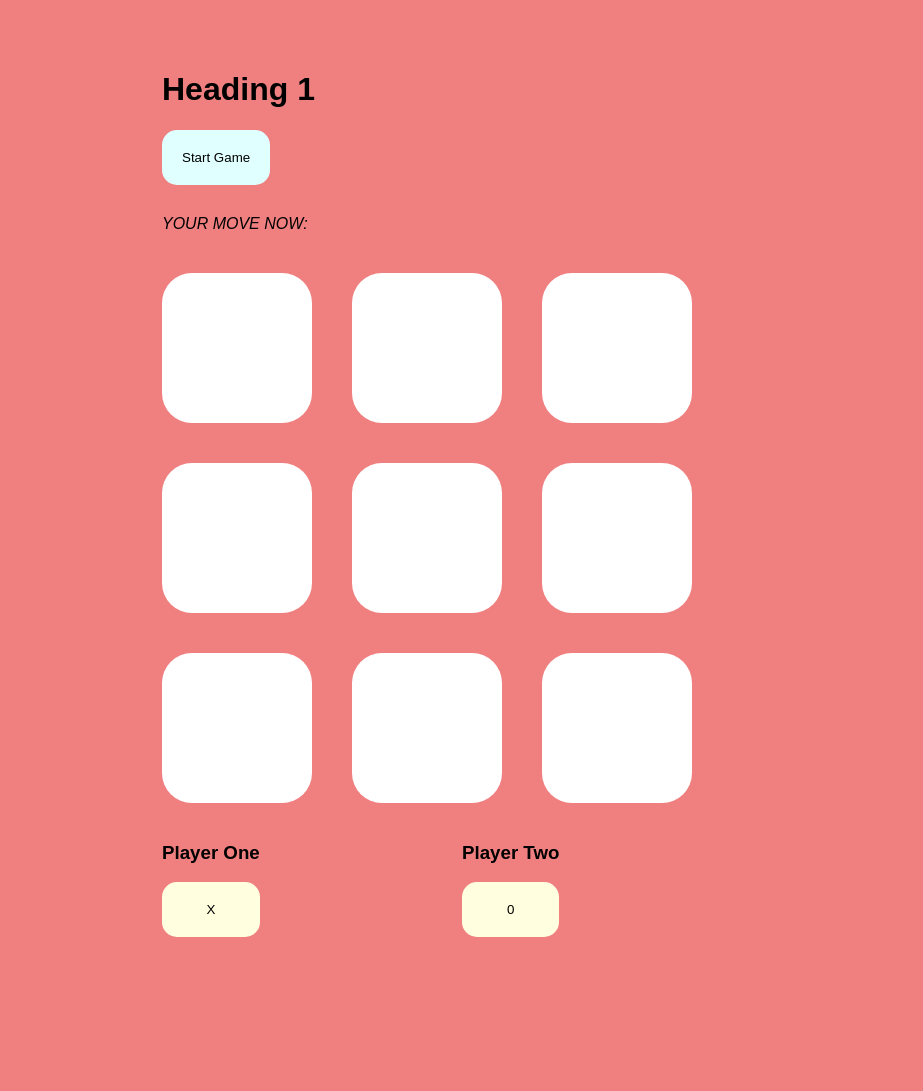
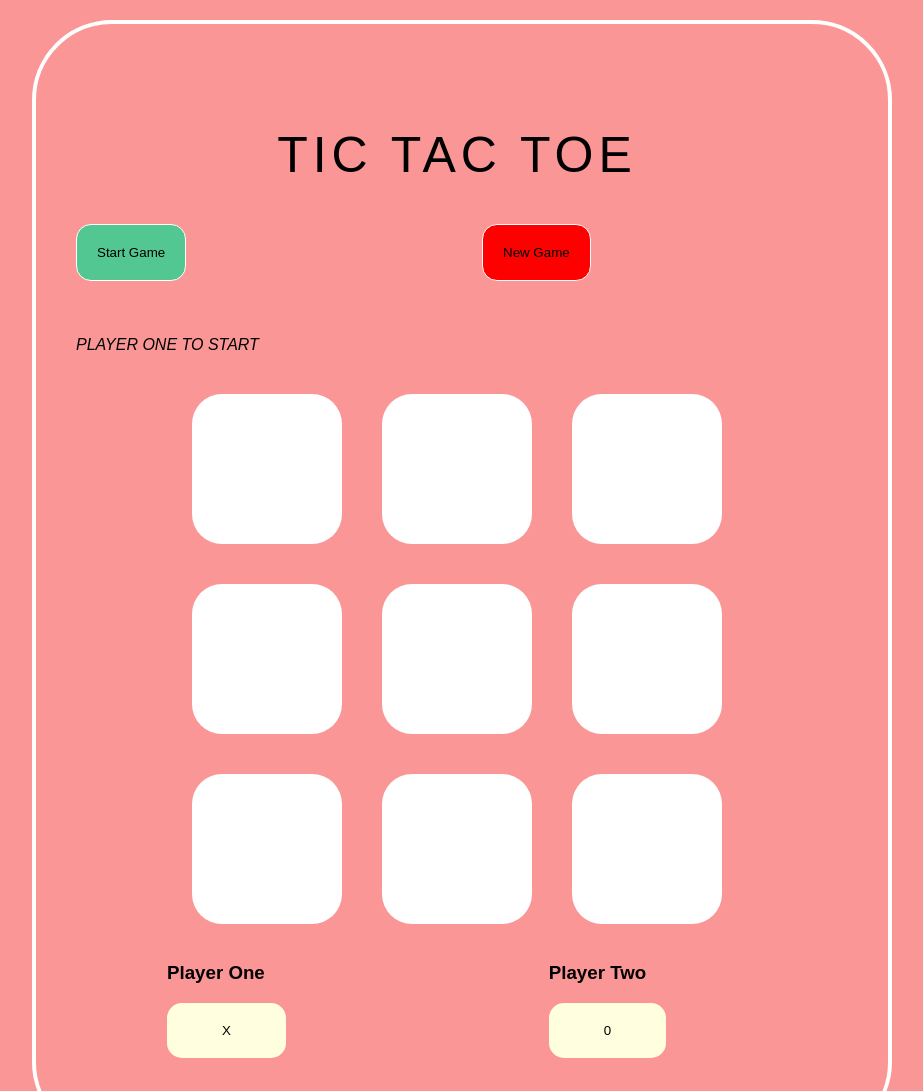
Before and after one commit to Shell111/tic-tac-toe, a plain HTML site: page index.html in a window 1280 px wide. Shown: the top 1091 px of the page, without its empty margins (178-1101 px from the left). Before the commit the page ends 967 px from the top, so only its background shows below. Drawn offline with Linux system fonts and the light colour scheme.

Commit message:
win functionality added

```diff
--- a/index.html
+++ b/index.html
@@ -10,22 +10,28 @@
   <title>Tic Tac Toe</title>
 </head>
 <body>
+  <section class="container">
     <header>
-    <h1>Heading 1</h1>
+      <h1>Tic Tac Toe</h1>
     </header>
 
+    <section class="operators">
       <div class="start-game">
         <button>Start Game</button>
-
-    <div class="current-player">
-      <h3 class="current-move">Current player</h3>
       </div>
+        <div id="new-game">
+          <button>New Game</button>
+      </div>
+    </section>
+    <div class="current-player" id="game-result">
+      <h3 class="current-move"></h3>
     </div>
 
+
     <main id="game-grid">
-    <div class="box" data-cell="0" id="cell-1"></div>
-    <div class="box" data-cell="1" id="cell-2"></div>
-    <div class="box" data-cell="2" id="cell-3"></div>
+      <div class="box" class="data-cell-0" id="cell-1"></div>
+      <div class="box" class="data-cell=1" id="cell-2"></div>
+      <div class="box" class="date-cell=2" id="cell-3"></div>
       <div class="box" data-cell="3" id="cell-4"></div>
       <div class="box" data-cell="4" id="cell-5"></div>
       <div class="box" data-cell="5" id="cell-6"></div>
@@ -45,5 +51,7 @@
       </div>
     </section>
 
+  </section>
+
 </body>
 </html>
--- a/main.js
+++ b/main.js
@@ -1,95 +1,213 @@
-// In set up / planning mode
-
 // Player elements
 let playerOne = document.querySelector('#player-one');
 let playerTwo = document.querySelector('#player-two');
 let currentPlayer = document.querySelector('.current-player')
-let currentMove = ''
-currentPlayer.innerHTML = "Your move now: " + currentMove;
+let currentMove = ' '
+currentPlayer.innerHTML = "Player one to start";
+let gameResult = document.querySelector('#game-result')
 
 // Start button
 let startGameButton = document.querySelector('.start-game')
 startGameButton.addEventListener('click', function(event) {
-  alert('player one to start')
+  alert('Player one to start')
 })
 
-// Game cells as empty array, to be allocated as turns taken
-let gameGrid = ['','','','','','','','','',]
+//function colorChange
 
+function backgroundChangeOne(){
+  event.target.style.backgroundColor = 'lightcyan';
+  event.target.textContent = 'X';
+  event.target.style.fontSize = '80px';
+  event.target.style.justifyContent = 'center';
+}
+console.dir(document.querySelector('.box'))
 
-// All winning combinations in arrays
-// All combos in nested array
-const winningCombos = [
-  [0,1,2],
-  [3,4,5],
-  [6,7,8],
-  [0,3,6],
-  [1,4,7],
-  [2,5,8],
-  [0,4,8],
-  [2,4,6],
-]
-
-// Each combo into separate array - may not be needed
-const firstRow = ['#cell-1', '#cell-2', '#cell-3']
-
-const secondRow = ['#cell-4', '#cell-5', '#cell-6']
-
-const thirdRow = ['#cell-7', '#cell-8', '#cell-9']
-
-const firstColumn = ['#cell-1', '#cell-4', '#cell-7']
-
-const secondColumn = ['#cell-2', '#cell-5', '#cell-8']
-
-const thirdColumn = ['#cell-3', '#cell-6', '#cell-9']
-
-const firstDiagonal = ['#cell-1', '#cell-5', '#cell-9']
-
-const secondDiagonal = ['#cell-3', '#cell-5', '#cell-7']
-
-// All boxes into a nodelist
-const boxes = document.querySelectorAll('.box');
-
-// Selecting the boxes
-const selectEachBox =
-function(){
-  event
-  const selectBox = event.target;
-  //console.log(event.target)
-  const selectBoxRange = parseInt(selectBox.getAttribute('data-cell'))
-  console.log(selectBox, selectBoxRange)
+function backgroundChangeTwo(){
+  event.target.style.backgroundColor = 'lightyellow'
+  event.target.textContent = 'O';
+  event.target.style.fontSize = '80px';
+  event.target.style.justifyContent = 'center';
 }
 
-// function to find the index of the box
-function checkBoxes(node){
-  boxes.forEach(function(boxes) {
-    boxes.addEventListener('click', selectEachBox)
-  })
-}
-checkBoxes()
+// Turn taking
+let turnTracking = 9
+let maxMoves = turnTracking
 
-// Convert boxes from NodeList to an array
-var boxesArr = Array.from(boxes);
-
-// loop to target each box and change innerText or bg-color
-for (let i = 0; i < boxesArr.length; i++) {
-  let boxClicked = boxesArr[i];
-  boxClicked.addEventListener('click', function(event){
-    boxClicked.style.backgroundColor = "lightcyan";
-    if (boxClicked.style.backgroundColor === "lightcyan"){
-      alert('next turn')
-    }
-  })
+function moves() {
+  // let turns = 9;
+  if (maxMoves %2 === 0 && maxMoves >= 0) {
+    maxMoves = maxMoves - 1;
+    maxMoves = true
+    backgroundChangeOne()
+    currentPlayer.textContent = "It's your turn Player 1"
+  } else if (maxMoves % 2 != 0 && maxMoves >= 0) {
+    maxMoves = false
+    backgroundChangeTwo()
+    currentPlayer.textContent = "It's your turn Player 2"
+  } else if (maxMoves > 9) {
+    alert('Game-over')
+  }
 }
 
 
+const turnTrackingMoves = document.querySelectorAll('.box');
+turnTrackingMoves[0].addEventListener('click', moves)
+turnTrackingMoves[1].addEventListener('click', moves)
+turnTrackingMoves[2].addEventListener('click', moves)
+turnTrackingMoves[3].addEventListener('click', moves)
+turnTrackingMoves[4].addEventListener('click', moves)
+turnTrackingMoves[5].addEventListener('click', moves)
+turnTrackingMoves[6].addEventListener('click', moves)
+turnTrackingMoves[7].addEventListener('click', moves)
+turnTrackingMoves[8].addEventListener('click', moves)
 
-// Another loop to target each box.inner text
-//for (let i = 0; i < boxesArr.length; i++) {
-  //let clickedBox = boxesArr[i]
-  //clickedBox.addEventListener('click', function(event) {
-  //event.target.innerText = "X";
+//Extra listeners for game playing function
 
-  //if (clickedBox.innerText === 'X' ){
-    //alert('next turn')
-  //}
+const grid = document.querySelectorAll('.box');
+
+// Refresh button
+
+const refreshButton = document.querySelector('#new-game')
+refreshButton.addEventListener('click', function() {
+  for (var i = 1;i <= 9;i++) {
+      var cellID = "cell-" + i;
+      document.getElementById(cellID).innerText = "";
+      document.getElementById(cellID).style.backgroundColor = "";
+  }
+})
+
+
+const gridTurns = document.querySelectorAll('.box')
+
+gridTurns[0].addEventListener('click', gridCells)
+gridTurns[1].addEventListener('click', gridCells)
+gridTurns[2].addEventListener('click', gridCells)
+gridTurns[3].addEventListener('click', gridCells)
+gridTurns[4].addEventListener('click', gridCells)
+gridTurns[5].addEventListener('click', gridCells)
+gridTurns[6].addEventListener('click', gridCells)
+gridTurns[7].addEventListener('click', gridCells)
+gridTurns[8].addEventListener('click', gridCells)
+
+function gridCells(){
+  if (gridCells === 0){
+    gridCells++
+   } else if (gridCells >= 9) {
+    alert('game over!')
+  }
+}
+
+// Game cells as empty array, to be allocated as turns taken
+//const boxes = document.querySelectorAll('.box');
+//let gameValues = Array.from(boxes)
+//let gameGrid = ['','','','','','','','','',]
+//for (let j = 0; j <=9 ; j++) {
+//if (gameValues.innerHTML === "X" && "O")
+//  alert("wah!")
+//}
+
+
+// RESULTS - ROWS
+let firstCell = document.getElementById('cell-1')
+let secondCell = document.getElementById('cell-2')
+let thirdCell = document.getElementById('cell-3')
+firstCell.addEventListener('click', gamePlay)
+secondCell.addEventListener('click', gamePlay)
+thirdCell.addEventListener('click', gamePlay)
+
+let fourthCell = document.getElementById('cell-4')
+let fifthCell = document.getElementById('cell-5')
+let sixthCell = document.getElementById('cell-6')
+fourthCell.addEventListener('click', gamePlay)
+fifthCell.addEventListener('click', gamePlay)
+sixthCell.addEventListener('click', gamePlay)
+
+let seventhCell = document.getElementById('cell-7')
+let eigthCell = document.getElementById('cell-8')
+let ninthCell = document.getElementById('cell-9')
+seventhCell.addEventListener('click', gamePlay)
+eigthCell.addEventListener('click', gamePlay)
+ninthCell.addEventListener('click', gamePlay)
+
+
+// RESULTS FUNCTIONS
+
+function gamePlay() {
+//firstRowWin
+  if (firstCell.innerHTML === "X" && secondCell.innerHTML === "X" && thirdCell.innerHTML === "X") {
+  gameResult.innerHTML = "Crosses won!"
+  alert("Crosses won!")
+  } else if (firstCell.innerHTML === "O" && secondCell.innerHTML === "O" && thirdCell.innerHTML === "O") {
+  gameResult.innerHTML = "Noughts won!"
+  alert("Noughts won!")
+  }
+
+//secondRowWin
+  else if (fourthCell.innerHTML === "X" && fifthCell.innerHTML === "X" && sixthCell.innerHTML === "X") {
+  gameResult.innerHTML = "Crosses won!"
+  alert("Crosses won!")
+  } else if (fourthCell.innerHTML === "O" && fifthCell.innerHTML === "O" && sixthCell.innerHTML === "O") {
+  gameResult.innerHTML = "Noughts won!"
+  alert("Noughts won!")
+  }
+
+
+//thirdRowWin
+  else if (seventhCell.innerHTML === "X" && eigthCell.innerHTML === "X" && ninthCell.innerHTML === "X") {
+  gameResult.innerHTML = "Crosses won!"
+  alert("Crosses won!")
+  } else if (seventhCell.innerHTML === "O" && eigthCell.innerHTML === "O" && ninthCell.innerHTML === "O") {
+  gameResult.innerHTML = "Noughts won!"
+  alert("Noughts won!")
+  }
+
+// RESULTS COLUMN FUNCTIONS
+
+//firstColumnWin
+  else if (firstCell.innerHTML === "X" && fourthCell.innerHTML === "X" && seventhCell.innerHTML === "X") {
+   alert("Crosses won!")
+  } else if (firstCell.innerHTML === "O" && fourthCell.innerHTML === "O" && seventhCell.innerHTML === "O") {
+  alert("Noughts won!")
+  }
+
+//secondColumnWin
+  else if (secondCell.innerHTML === "X" && fifthCell.innerHTML === "X" && eigthCell.innerHTML === "X") {
+   alert("Crosses won!")
+  } else if (secondCell.innerHTML === "O" && fifthCell.innerHTML === "O" && eigthCell.innerHTML === "O") {
+  alert("Noughts won!")
+  }
+
+/// thirdColumnWin
+  else if (thirdCell.innerHTML === "X" && sixthCell.innerHTML === "X" && ninthCell.innerHTML === "X") {
+   alert("Crosses won!")
+  } else if (thirdCell.innerHTML === "O" && sixthCell.innerHTML === "O" && ninthCell.innerHTML === "O") {
+  alert("Noughts won!")
+  }
+
+// firstDiganolWin
+
+  else if (firstCell.innerHTML === "X" && fifthCell.innerHTML === "X" && ninthCell.innerHTML === "X") {
+   alert("Crosses won!")
+  } else if (firstCell.innerHTML === "O" && fifthCell.innerHTML === "O" && ninthCell.innerHTML === "O") {
+  alert("Noughts won!")
+  }
+
+// second DiganolWin
+  else if (thirdCell.innerHTML === "X" && fifthCell.innerHTML === "X" && seventhCell.innerHTML === "X") {
+   alert("Crosses won!")
+  } else if (thirdCell.innerHTML === "O" && fifthCell.innerHTML === "O" && seventhCell.innerHTML === "O") {
+  alert("Noughts won!")
+  }
+  }
+
+
+// All boxes into a nodelist
+//const boxes = document.querySelectorAll('.box');
+
+// Convert boxes from NodeList to an array
+//var boxesArr = Array.from(boxes);
+
+
+
+// Convert boxes from NodeList to an array
+//var boxesArr = Array.from(boxes);
--- a/style.css
+++ b/style.css
@@ -1,15 +1,30 @@
 body {
-  background-color: lightcoral;
-  width: 600px;
+  background-color: rgb(250, 150, 150);
+  width: 900px;
   margin: auto;
   font-family:Arial, Helvetica, sans-serif
 
 }
 
+.container {
+  border: 4px solid white;
+  border-radius: 80px;
+  padding: 20px 50px 50px 40px;
+  margin: 20px;
+}
+
 header {
   display: flex;
-  justify-content: left;
-  margin-top: 50px;
+  justify-content: center;
+  margin-top: 40px;
+}
+
+h1 {
+  text-transform: uppercase;
+  font-size: 50px;
+  letter-spacing: .1em;
+  margin-bottom: 40px;
+  font-weight: 300;
 }
 
 .current-player {
@@ -24,14 +39,14 @@ header {
 
 
 .current-move {
-
+  color: red;
 }
 
 #game-grid {
   display: grid;
   grid: 1fr / auto auto auto;
   gap: 40px;
-  justify-content: left;
+  justify-content: center;
   align-content: center;
 }
 
@@ -44,16 +59,33 @@ header {
   background-color: white;
 }
 
+.operators {
+  display: grid;
+  grid-template-columns: 1fr 1fr;
+  gap: 50px;
+  justify-content: center;
+}
+
 .start-game {
   margin-bottom: 25px;
-  text-align: left;
+  justify-content: center;
 }
 
 .start-game button {
   padding: 20px;
   border-radius: 15px;
-  background-color: lightcyan;
-  border: none;
+  background-color: rgb(83, 199, 145);
+  border: 1.5px solid white;
+  justify-content: center;
+
+}
+
+#new-game button {
+    padding: 20px;
+    border-radius: 15px;
+    background-color: red;
+    border: 1.5px solid white;
+    margin-bottom: 20px;
 }
 
 .box {
@@ -62,21 +94,29 @@ header {
   align-items: center;
 }
 
+.box
+.background-change {
+  font-size: 20px;
+  justify-content: center;
+  color: red;
+  box-shadow: 10 10 10 red;
+}
+
 .to-play {
   display: grid;
   grid-template-columns: 1fr 1fr;
+
 }
 
 .players {
   display: grid;
-  justify-content: left;
+  justify-content: center;
   margin-top: 20px;
   margin-right: 80px;
-
 }
 
 .players button {
-  padding: 20px;
+  padding: 20px 55px 20px 55px;
   margin-bottom: 30px;
   border-radius: 15px;
   background-color: lightyellow;
```
Lines whose indentation alone changed are shown as unchanged.
